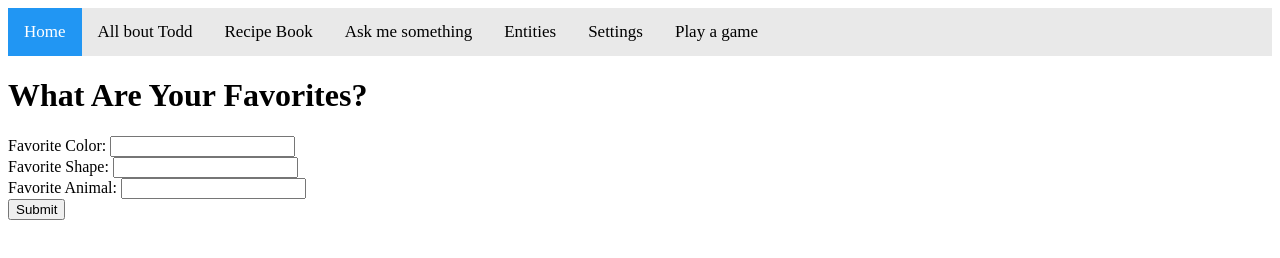
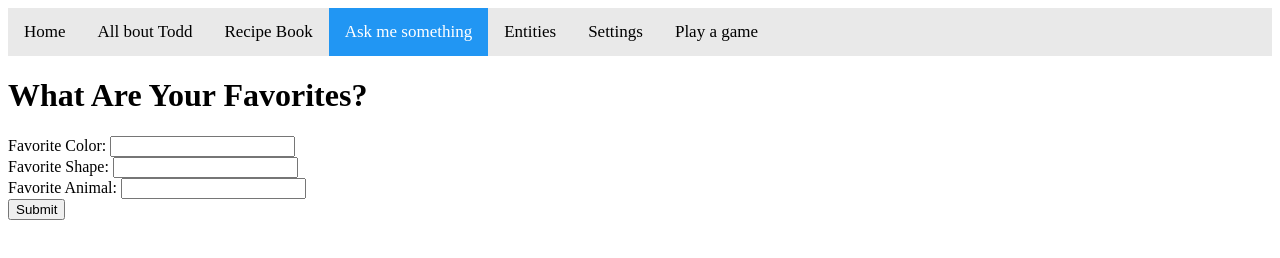
Before and after one commit to Josh-Hutcherson/Ask-me-something-, a plain HTML site: page index.html in a window 1280 px wide. Drawn offline with Linux system fonts and the light colour scheme.

Commit message:
Update index.html

```diff
--- a/index.html
+++ b/index.html
@@ -106,10 +106,10 @@ footer a:hover {
   </head>
 <body>
   <div class="topnav">
-    <a class="active" href="https://josh-hutcherson.github.io/Echoes-Roblox-game/">Home</a>
+    <a href="https://josh-hutcherson.github.io/Echoes-Roblox-game/">Home</a>
       <a href="https://josh-hutcherson.github.io/All-About-Todd/">All bout Todd</a>
       <a href = "https://josh-hutcherson.github.io/ToddsRecipeBook/">Recipe Book</a>
-      <a href = "https://josh-hutcherson.github.io/Ask-me-something-/">Ask me something</a>
+      <a class="active" href = "https://josh-hutcherson.github.io/Ask-me-something-/">Ask me something</a>
     <a href="https://josh-hutcherson.github.io/Entities/">Entities</a>
     <a href="https://josh-hutcherson.github.io/Settings/">Settings</a>
      <a href="https://josh-hutcherson.github.io/Somethings-Sus/">Play a game</a>
```
